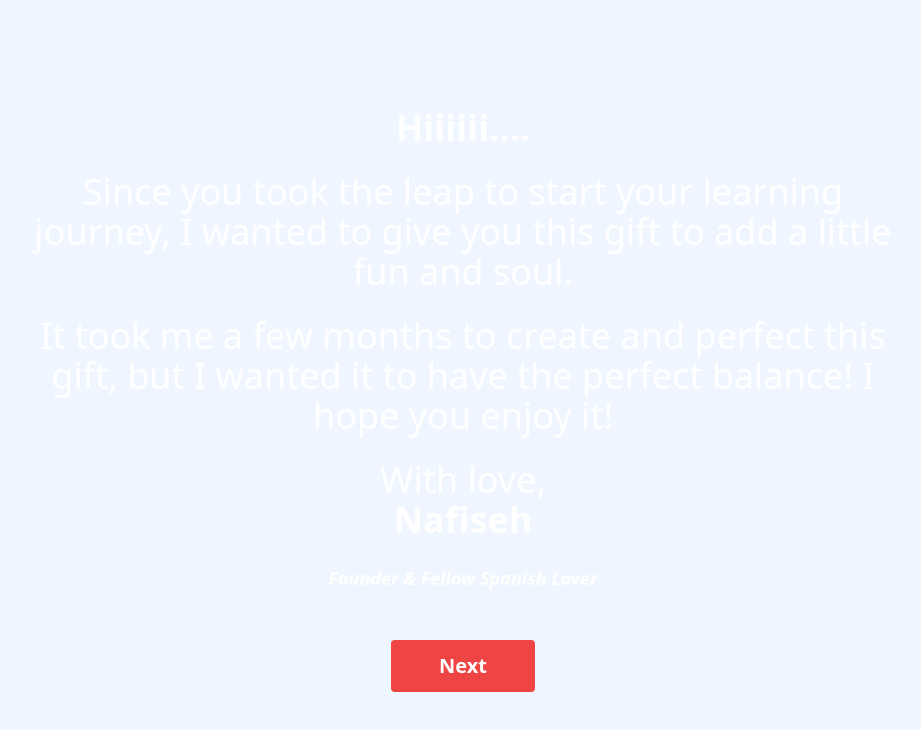
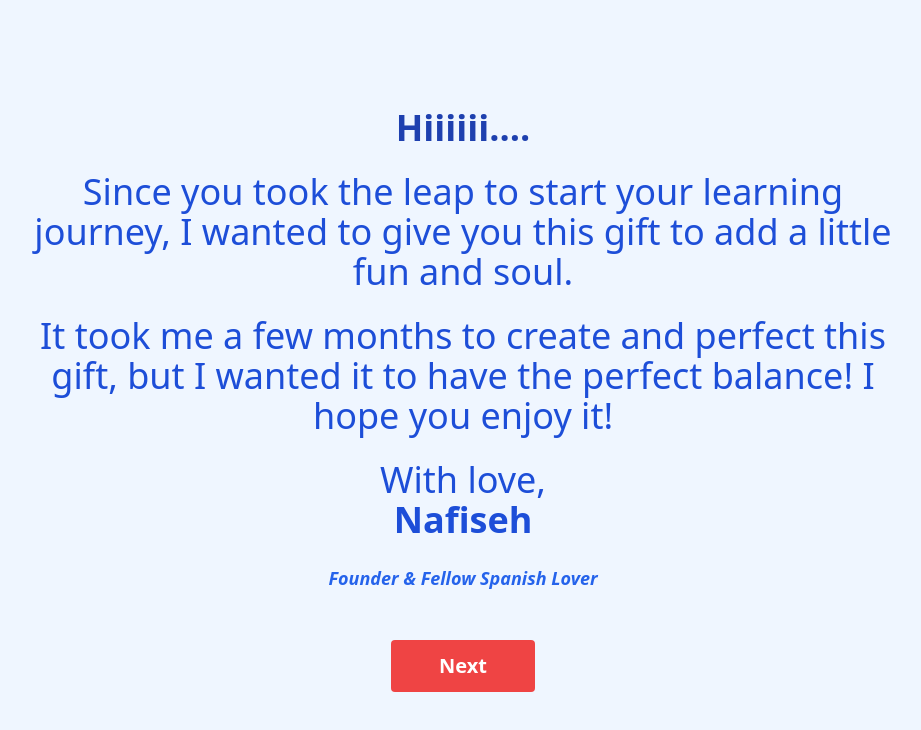
Before and after one commit to Ovi246/studykey-gifts-client, a React (Create React App) app: page / in a window 1280 px wide. Both pictures are taken after a click on the button "Claim your gift now!". Shown: the top 730 px of the page, without its empty margins (177-1098 px from the left). Built offline with nearby package versions, Linux system fonts and the light colour scheme; no server answers.

Commit message:
updated text colors for improved aesthetics and consistency in Form component

```diff
--- a/src/App.js
+++ b/src/App.js
@@ -604,7 +604,7 @@ function Form() {
                       <p className="text-green-500 mt-1">Screenshot uploaded successfully!</p>
                     )}
                   </div>
-                  <p className="text-white">
+                  <p className="text-gray-600">
                     *Please upload a screenshot of your review to proceed
                   </p>
                 </div>
@@ -911,21 +911,21 @@ function Form() {
     return (
       <div className="min-h-screen bg-blue-50 flex items-center justify-center p-4">
         <div className="max-w-2xl md:max-w-4xl w-full text-center space-y-6">
-          <h1 className="text-4xl font-bold text-white">Hiiiiii....</h1>
-          <p className="text-xl md:text-4xl text-white leading-relaxed">
+          <h1 className="text-4xl font-bold text-blue-800">Hiiiiii....</h1>
+          <p className="text-xl md:text-4xl text-blue-700 leading-relaxed">
             Since you took the leap to start your learning journey, I wanted to
             give you this gift to add a little fun and soul.
           </p>
-          <p className="text-xl md:text-4xl text-white leading-relaxed">
+          <p className="text-xl md:text-4xl text-blue-700 leading-relaxed">
             It took me a few months to create and perfect this gift, but I
             wanted it to have the perfect balance! I hope you enjoy it!
           </p>
-          <p className="text-xl md:text-4xl text-white">
+          <p className="text-xl md:text-4xl text-blue-700">
             With love,
             <br />
             <span className="font-semibold">Nafiseh</span>
           </p>
-          <p className="text-lg text-white font-semibold italic">
+          <p className="text-lg text-blue-600 font-semibold italic">
             Founder & Fellow Spanish Lover
           </p>
           <div className="pt-6">
```
Also changed, not shown: 1 other file (tests, documents, lock files or other folders).
